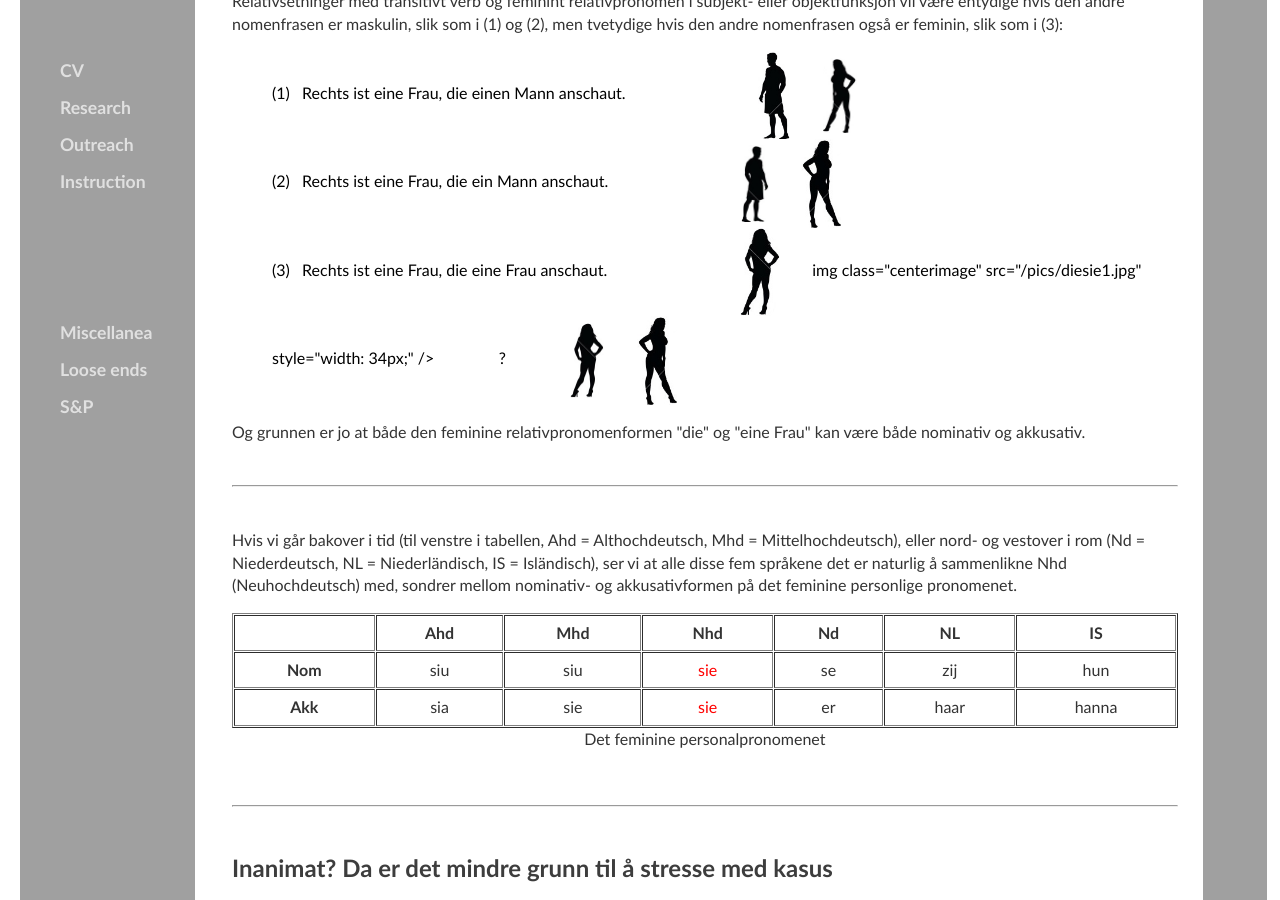
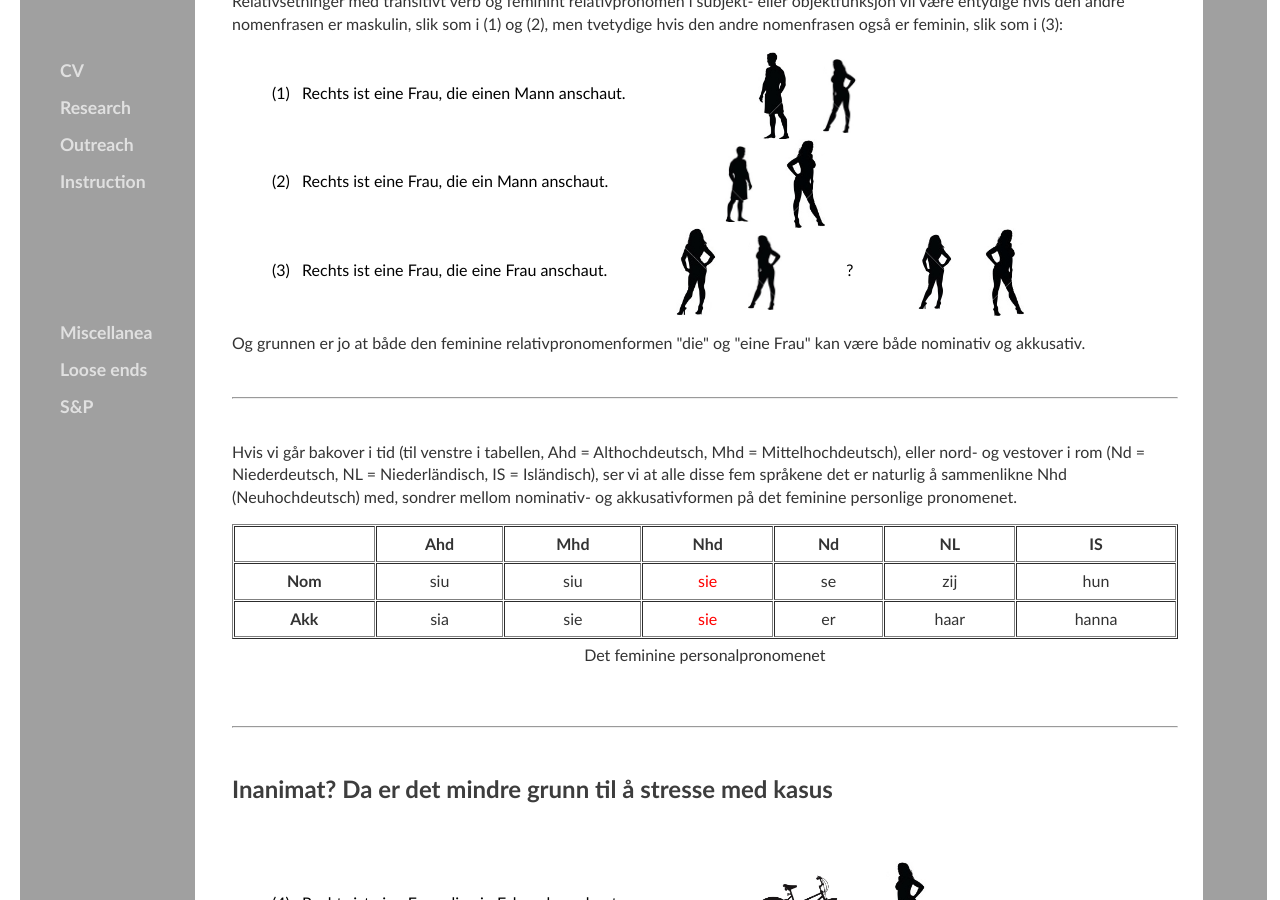
Before and after one commit to kjelljs/kjelljs.github.io, a Jekyll site: the page built from dissemination/kasus.html, in a window 1280 px wide and 900 px high, scrolled down 595 px. Built offline with Jekyll 4.4.1, drawn with Linux system fonts in a browser that asks for light colours.

Commit message:
Update kasus.html

```diff
--- a/dissemination/kasus.html
+++ b/dissemination/kasus.html
@@ -56,8 +56,8 @@ figcaption {
     </p>
     <ul>
 	<li>(1) &nbsp; Rechts ist eine Frau, die einen Mann anschaut. &emsp; &emsp; &emsp; &emsp; &emsp; &emsp; &emsp; &emsp; <img class="centerimage" src="/pics/diesie2.jpg" style="width: 32px;" />&emsp; &emsp; <img class="centerimage" src="/pics/diesie1.jpg" style="width: 34px;" /></li>
-	<li>(2) &nbsp; Rechts ist eine Frau, die ein Mann anschaut. &emsp; &emsp; &emsp; &emsp; &emsp; &emsp; &emsp; &emsp; <img class="centerimage" src="/pics/diesie5.jpg" style="width: 28px;" />&emsp; &emsp; <img class="centerimage" src="/pics/diesie4.jpg" style="width: 40px;" /></li>
-	<li>(3) &nbsp; Rechts ist eine Frau, die eine Frau anschaut. &emsp; &emsp; &emsp; &emsp; &emsp; &emsp; &emsp; &emsp; <img class="centerimage" src="/pics/diesie3.jpg" style="width: 40px;" />&emsp; &emsp; img class="centerimage" src="/pics/diesie1.jpg" style="width: 34px;" />&emsp; &emsp; &emsp; &emsp; ?&emsp; &emsp; &emsp; &emsp; <img class="centerimage" src="/pics/diesie3.jpg" style="width: 34px;" />&emsp; &emsp; <img class="centerimage" src="/pics/diesie4.jpg" style="width: 40px;" /></li>
+	<li>(2) &nbsp; Rechts ist eine Frau, die ein Mann anschaut. &emsp; &emsp; &emsp; &emsp; &emsp; &emsp; &emsp; <img class="centerimage" src="/pics/diesie5.jpg" style="width: 28px;" />&emsp; &emsp; <img class="centerimage" src="/pics/diesie4.jpg" style="width: 40px;" /></li>
+	<li>(3) &nbsp; Rechts ist eine Frau, die eine Frau anschaut. &emsp; &emsp; &emsp; &emsp; <img class="centerimage" src="/pics/diesie3.jpg" style="width: 40px;" />&emsp; &emsp; <img class="centerimage" src="/pics/diesie1.jpg" style="width: 34px;" />&emsp; &emsp; &emsp; &emsp; ?&emsp; &emsp; &emsp; &emsp; <img class="centerimage" src="/pics/diesie3.jpg" style="width: 34px;" />&emsp; &emsp; <img class="centerimage" src="/pics/diesie4.jpg" style="width: 40px;" /></li>
 </ul>
 	<p>
 	Og grunnen er jo at både den feminine relativpronomenformen "die" og "eine Frau" kan være både nominativ og akkusativ.</p>
@@ -67,7 +67,7 @@ figcaption {
 
 
 <table border="1" cellpadding="1" cellspacing="1" style="width: 100%;">
-	<caption style="caption-side:bottom">Det feminine personalpronomenet</caption>
+	<caption style="caption-side:bottom; padding:5px">Det feminine personalpronomenet</caption>
 	<thead>
 		<tr>
 			<th scope="row">&nbsp;</th>
```
